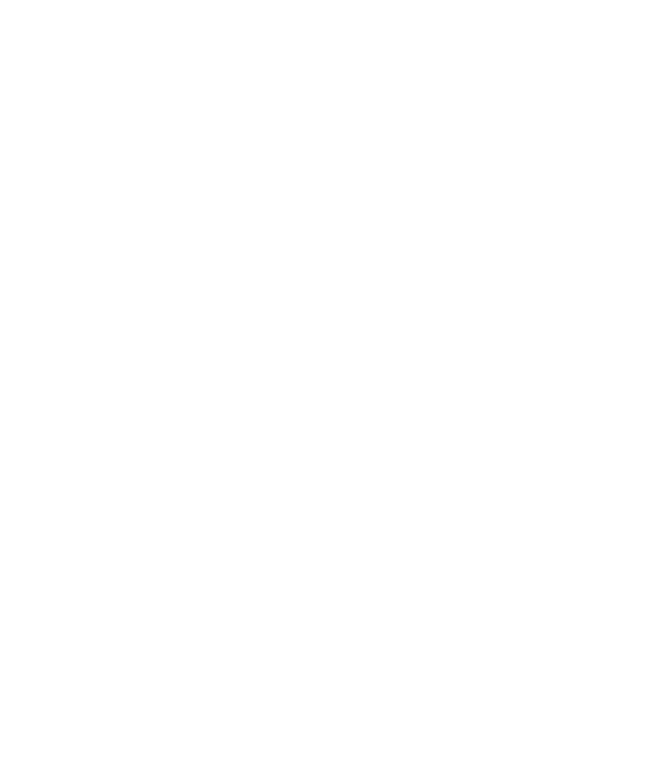
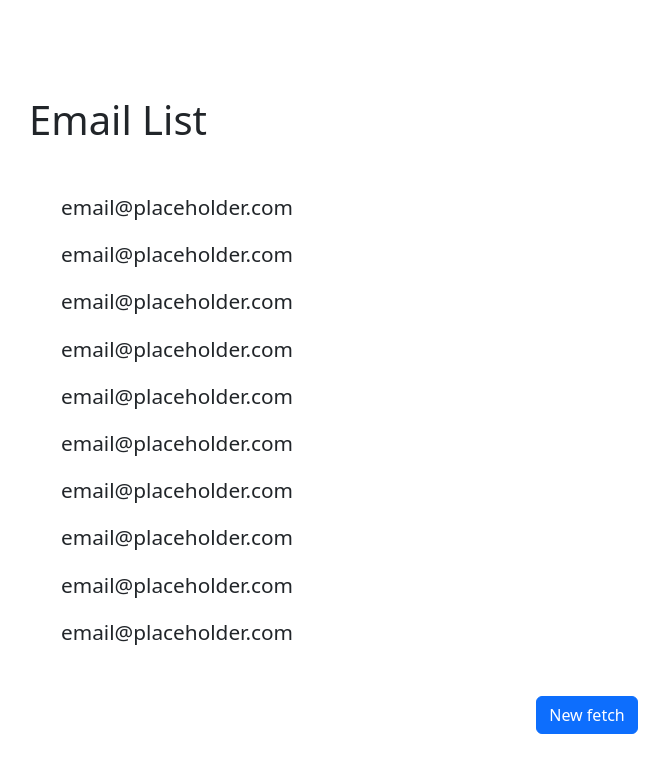
Before and after one commit to leonardopalluzzi/js-email-list, a plain HTML site: page index.html in a window 1280 px wide. Shown: the whole page, without its empty margins (53-722 px from the left). Drawn offline with nearby package versions, Linux system fonts and the light colour scheme.

Commit message:
add html base structure

```diff
--- a/index.html
+++ b/index.html
@@ -1,16 +1,43 @@
 <!DOCTYPE html>
 <html lang="en">
+
 <head>
     <meta charset="UTF-8">
     <meta name="viewport" content="width=device-width, initial-scale=1.0">
     <title>Document</title>
     <link rel="stylesheet" href="style.css">
-    <link href="https://cdn.jsdelivr.net/npm/bootstrap@5.3.3/dist/css/bootstrap.min.css" rel="stylesheet" integrity="sha384-QWTKZyjpPEjISv5WaRU9OFeRpok6YctnYmDr5pNlyT2bRjXh0JMhjY6hW+ALEwIH" crossorigin="anonymous">
+    <link href="https://cdn.jsdelivr.net/npm/bootstrap@5.3.3/dist/css/bootstrap.min.css" rel="stylesheet"
+        integrity="sha384-QWTKZyjpPEjISv5WaRU9OFeRpok6YctnYmDr5pNlyT2bRjXh0JMhjY6hW+ALEwIH" crossorigin="anonymous">
 </head>
+
 <body>
+
+    <div class="container py-5">
+        <h1 class="my-5">Email List</h1>
+        <ul class="email_list">
+            <li>email@placeholder.com</li>
+            <li>email@placeholder.com</li>
+            <li>email@placeholder.com</li>
+            <li>email@placeholder.com</li>
+            <li>email@placeholder.com</li>
+            <li>email@placeholder.com</li>
+            <li>email@placeholder.com</li>
+            <li>email@placeholder.com</li>
+            <li>email@placeholder.com</li>
+            <li>email@placeholder.com</li>
+        </ul>
+
+        <div class="container text-center mt-5">
+            <button class="btn btn-primary">New fetch</button>
+        </div>
+
+    </div>
 
 
     <script src="main.js"></script>
-    <script src="https://cdn.jsdelivr.net/npm/bootstrap@5.3.3/dist/js/bootstrap.bundle.min.js" integrity="sha384-YvpcrYf0tY3lHB60NNkmXc5s9fDVZLESaAA55NDzOxhy9GkcIdslK1eN7N6jIeHz" crossorigin="anonymous"></script>
+    <script src="https://cdn.jsdelivr.net/npm/bootstrap@5.3.3/dist/js/bootstrap.bundle.min.js"
+        integrity="sha384-YvpcrYf0tY3lHB60NNkmXc5s9fDVZLESaAA55NDzOxhy9GkcIdslK1eN7N6jIeHz"
+        crossorigin="anonymous"></script>
 </body>
+
 </html>
--- a/style.css
+++ b/style.css
@@ -3,3 +3,11 @@
     margin: 0;
     box-sizing: border-box;
 }
+
+ul{
+    list-style: none;
+    li{
+        margin-bottom: 1rem;
+        font-size: 1.3rem;
+    }
+}
```
